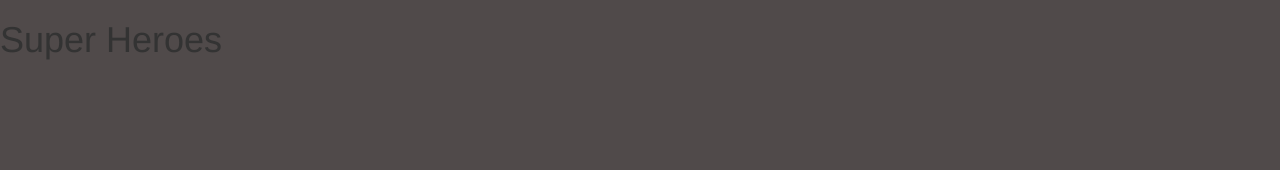
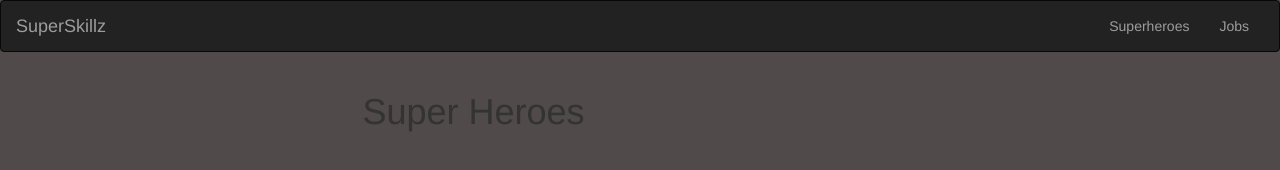
Before and after one commit to BLRussell-09/bootstrap-superheroes, a plain HTML site: page index.html in a window 1280 px wide. Drawn offline with nearby package versions, Linux system fonts and the light colour scheme.

Commit message:
Added navbar

```diff
--- a/index.html
+++ b/index.html
@@ -10,10 +10,33 @@
   <link rel="stylesheet"href="/main.css">
 </head>
 <body>
-  <h1>Super Heroes</h1>
+    <nav class="navbar navbar-inverse">
+        <div class="container-fluid">
+          <!-- Brand and toggle get grouped for better mobile display -->
+          <div class="navbar-header">
+            <button type="button" class="navbar-toggle collapsed" data-toggle="collapse" data-target="#bs-example-navbar-collapse-1" aria-expanded="false">
+              <span class="sr-only">Toggle navigation</span>
+              <span class="icon-bar"></span>
+              <span class="icon-bar"></span>
+              <span class="icon-bar"></span>
+            </button>
+            <a class="navbar-brand" href="#">SuperSkillz</a>
+          </div>
+
+          <!-- Collect the nav links, forms, and other content for toggling -->
+          <div class="collapse navbar-collapse" id="bs-example-navbar-collapse-1">
+            <ul class="nav navbar-nav navbar-right">
+              <li><a href="#">Superheroes</a></li>
+              <li><a href="#">Jobs</a></li>
+            </ul>
+          </div><!-- /.navbar-collapse -->
+        </div><!-- /.container-fluid -->
+      </nav>
   <div class="container">
     <div class="row">
-
+      <div class="col-md-6 col-md-offset-3">
+          <h1>Super Heroes</h1>
+      </div>
     </div>
   </div>
   <script src="https://maxcdn.bootstrapcdn.com/bootstrap/3.3.7/js/bootstrap.min.js" integrity="sha384-Tc5IQib027qvyjSMfHjOMaLkfuWVxZxUPnCJA7l2mCWNIpG9mGCD8wGNIcPD7Txa" crossorigin="anonymous"></script>
```
